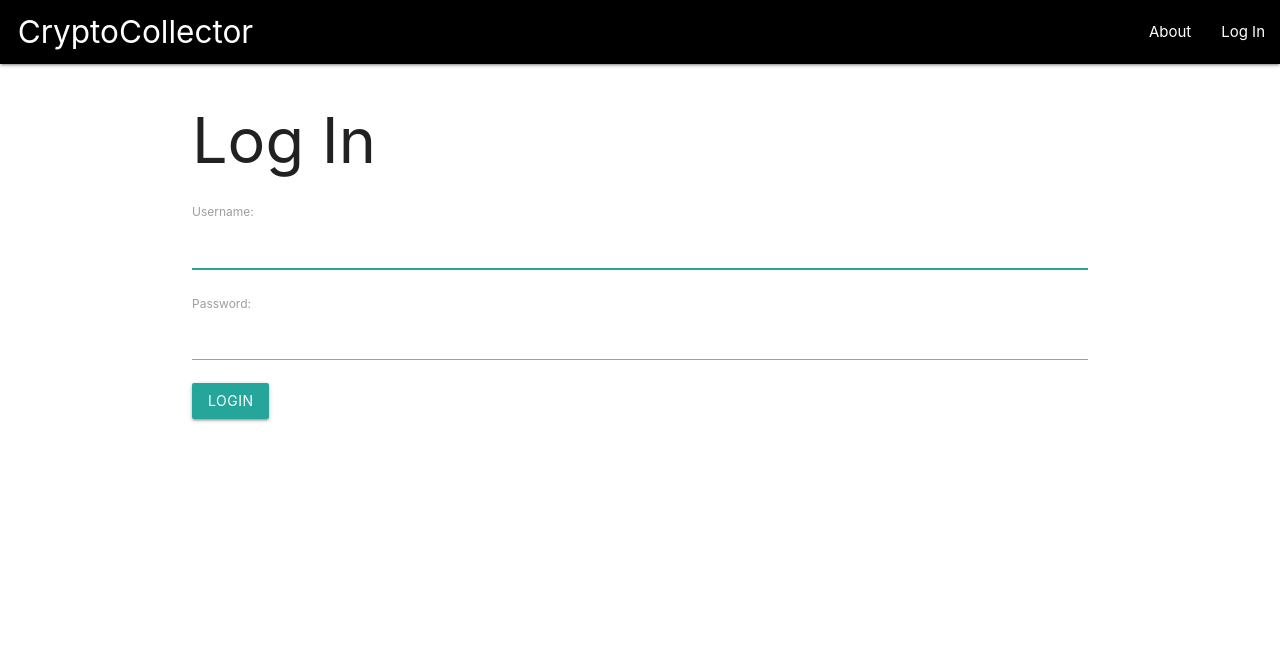
After one commit to ifrah1/crypto-collector-v2, a Django app: page /accounts/login/ in a window 1280 px wide. The commit adds this page. Shown: the top 659 px of the page. Run offline with Django 3.2, Linux system fonts and the light colour scheme.

Commit message:
added login and logout

```diff
--- a/cryptocollector_project/settings.py
+++ b/cryptocollector_project/settings.py
@@ -124,3 +124,9 @@ STATIC_URL = '/static/'
 # https://docs.djangoproject.com/en/3.2/ref/settings/#default-auto-field
 
 DEFAULT_AUTO_FIELD = 'django.db.models.BigAutoField'
+
+# Add this variable to specify where successful logins should redirect to
+LOGIN_REDIRECT_URL = '/cryptos/'
+
+# Add this variable to specify where logging out redirects to
+LOGOUT_REDIRECT_URL = '/'
--- a/cryptocollector_project/urls.py
+++ b/cryptocollector_project/urls.py
@@ -22,4 +22,6 @@ urlpatterns = [
     path('admin/', admin.site.urls),
     # In this case '' represents the root route
     path('', include('main_app.urls')),
+    # include the built-in auth urls for the built-in views
+    path('accounts/', include('django.contrib.auth.urls')),
 ]
--- a/main_app/templates/base.html
+++ b/main_app/templates/base.html
@@ -24,10 +24,15 @@
                 </ul>
                 <ul class="right">
                     <li><a href="{% url 'about' %}">About</a></li>
+                    {% if user.is_authenticated %}
                     <li><a href="{% url 'cryptos_create' %}">Add a Crypto</a></li>
                     <li><a href="{% url 'index' %}">View All My Cryptos</a></li>
                     <li><a href="{% url 'feelings_create' %}">Add Feelings</a></li>
                     <li><a href="{% url 'feelings_all' %}">View All Feelings</a></li>
+                    <li><a href="{% url 'logout' %}">Log Out</a></li>
+                    {% else %}
+                    <li><a href="{% url 'login' %}">Log In</a></li>
+                    {% endif %}
                 </ul>
             </div>
         </nav>
--- /dev/null
+++ b/main_app/templates/registration/login.html
@@ -0,0 +1,13 @@
+{% extends 'base.html' %}
+{% block content %}
+
+<h1>Log In</h1>
+
+<form method="post" action="{% url 'login' %}">
+    {% csrf_token %}
+    {{ form.as_p }}
+    <input type="submit" class="btn" value="login">
+    <input type="hidden" name="next" value="{{ next }}">
+</form>
+
+{% endblock %}
```
